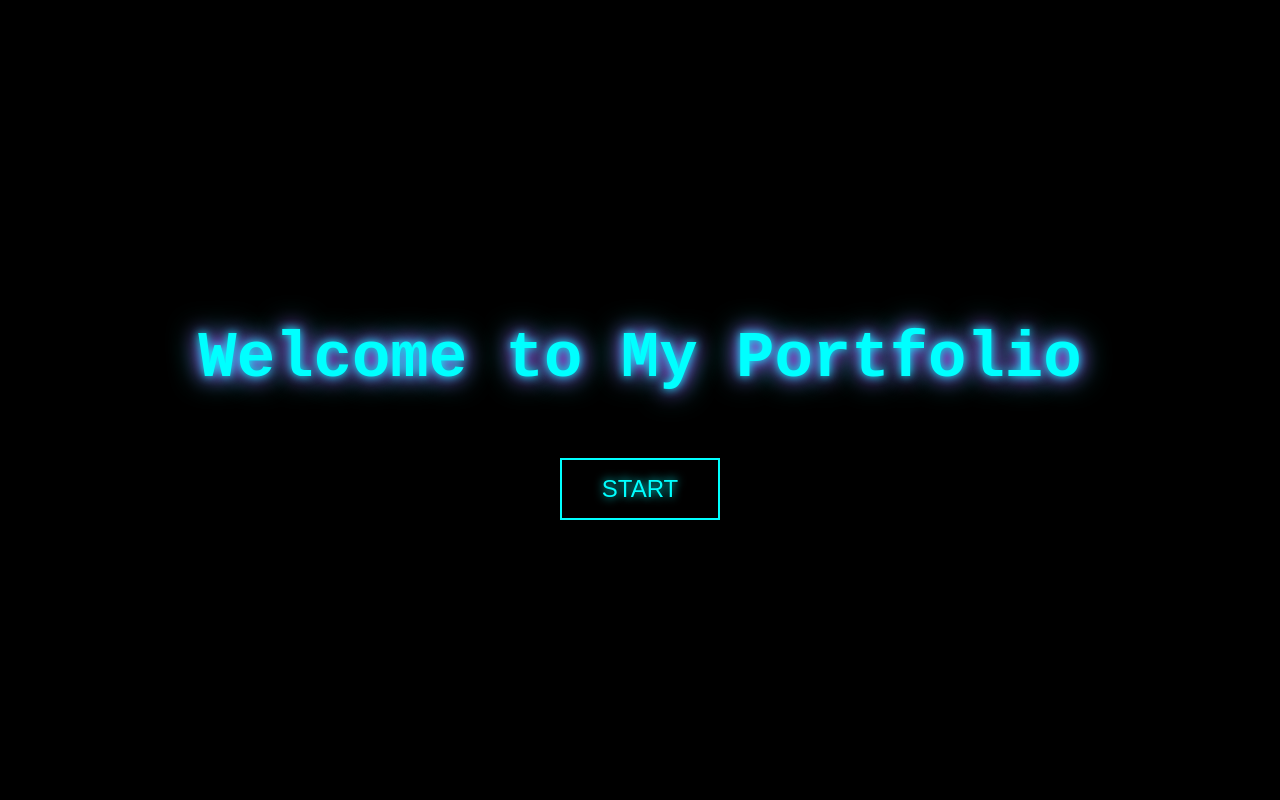
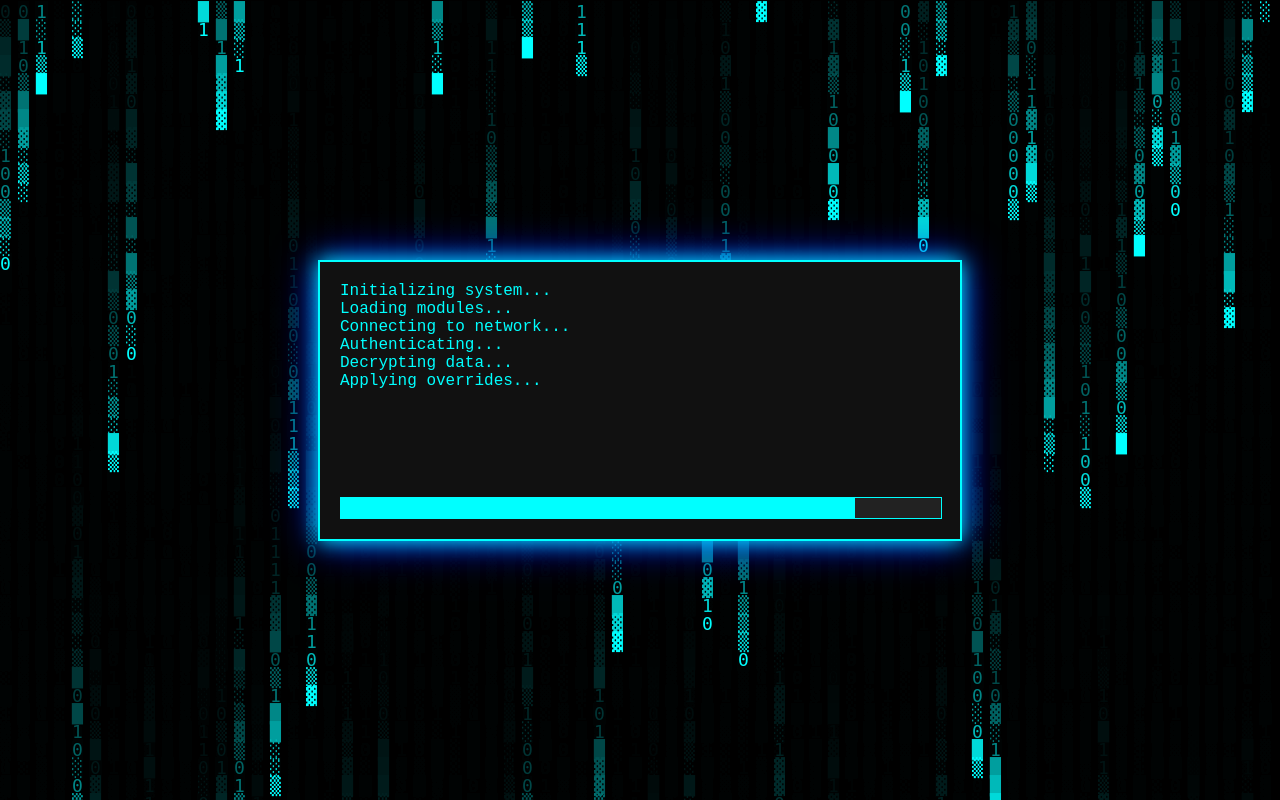
Before and after one commit to rence141/rence141_Myportfolio, a PHP site: page / in a window 1280 px wide. Run offline with PHP 8.4, Linux system fonts and the light colour scheme.

Commit message:
updated portfolio

```diff
--- a/index.php
+++ b/index.php
@@ -3,115 +3,223 @@
 <head>
 <meta charset="UTF-8">
 <meta name="viewport" content="width=device-width, initial-scale=1.0">
-  <title>Cyberpunk Landing Page</title>
+<title>Cyberpunk Loader</title>
 <style>
   body {
     margin: 0;
+    background: black;
+    color: #0ff; /* neon blue text */
+    font-family: 'Courier New', monospace;
+    overflow: hidden;
     height: 100vh;
     display: flex;
     justify-content: center;
     align-items: center;
-      background: black;
-      color: #0ff;
-      font-family: 'Courier New', monospace;
-      overflow: hidden;
   }
 
-    .landing-container {
-      text-align: center;
-      z-index: 2;
+  canvas {
+    position: absolute;
+    top: 0;
+    left: 0;
+    z-index: 1;
   }
 
-    h1 {
-      font-size: 4rem;
-      text-shadow: 0 0 10px #0ff, 0 0 20px #f0f, 0 0 30px #0ff;
+  .terminal {
+    position: relative;
+    z-index: 2;
+    width: 600px;
+    background: #111;
+    padding: 20px;
+    border: 2px solid #0ff;
+    box-shadow: 0 0 20px #0ff, 0 0 40px #00f;
   }
 
-    .start-btn {
-      margin-top: 20px;
-      padding: 15px 40px;
-      font-size: 1.5rem;
-      border: 2px solid #0ff;
-      background: transparent;
-      color: #0ff;
-      cursor: pointer;
-      text-shadow: 0 0 10px #0ff;
-      transition: all 0.3s ease;
+  .terminal-output {
+    height: 200px;
+    overflow-y: auto;
+    white-space: pre-wrap;
+    font-size: 1rem;
   }
 
-    .start-btn:hover {
-      background: #0ff;
-      color: black;
-      box-shadow: 0 0 20px #0ff;
+  .progress-bar {
+    width: 100%;
+    height: 20px;
+    background: #222;
+    border: 1px solid #0ff;
+    margin-top: 15px;
+    position: relative;
   }
 
-    /* Loading screen */
-    .loading-screen {
-      position: fixed;
-      top: 0;
-      left: 0;
-      width: 100%;
+  .progress {
+    width: 0%;
     height: 100%;
-      background: black;
-      display: flex;
-      justify-content: center;
-      align-items: center;
-      flex-direction: column;
-      z-index: 10;
-      opacity: 0;
-      pointer-events: none;
-      transition: opacity 0.5s ease;
+    background: #0ff;
+    animation: none;
   }
 
-    .loading-screen.active {
-      opacity: 1;
-      pointer-events: all;
+  #warningBox {
+    display: none;
+    position: absolute;
+    top: 40%;
+    left: 50%;
+    transform: translate(-50%, -50%);
+    background: darkred;
+    color: black;
+    font-size: 1.5rem;
+    padding: 25px 50px;
+    border: 2px solid red;
+    box-shadow: 0 0 30px red, 0 0 60px darkred;
+    text-align: center;
+    z-index: 3;
   }
 
-    .loader {
-      border: 5px solid #222;
-      border-top: 5px solid #0ff;
-      border-radius: 50%;
-      width: 80px;
-      height: 80px;
-      animation: spin 1s linear infinite;
-      box-shadow: 0 0 20px #0ff;
+  #portfolioBtn {
+    display: none;
+    margin-top: 20px;
+    padding: 12px 30px;
+    font-size: 1.2rem;
+    border: 2px solid red;
+    background: black;
+    color: red;
+    cursor: pointer;
   }
 
-    @keyframes spin {
-      0% { transform: rotate(0deg); }
-      100% { transform: rotate(360deg); }
-    }
-
-    .loading-text {
-      margin-top: 20px;
-      font-size: 1.5rem;
-      text-shadow: 0 0 10px #0ff;
+  #portfolioBtn:hover {
+    background: red;
+    color: black;
+    box-shadow: 0 0 20px red;
   }
 </style>
 </head>
 <body>
-  <div class="landing-container">
-    <h1>Welcome to My Portfolio</h1>
-    <button class="start-btn" onclick="startPortfolio()">START</button>
+
+<canvas id="fallingCode"></canvas>
+
+<div class="terminal">
+  <div class="terminal-output" id="terminalOutput"></div>
+  <div class="progress-bar">
+    <div class="progress" id="progress"></div>
+  </div>
 </div>
 
-  <!-- Loading Screen -->
-  <div class="loading-screen" id="loadingScreen">
-    <div class="loader"></div>
-    <div class="loading-text">Loading...</div>
+<div id="warningBox">
+  SYSTEM CRITICAL ERROR! PROCEED WITH CAUTION.
+  <br>
+  <button id="portfolioBtn" onclick="goPortfolio()">ENTER PORTFOLIO</button>
 </div>
 
 <script>
-    function startPortfolio() {
-      const loadingScreen = document.getElementById('loadingScreen');
-      loadingScreen.classList.add('active');
+// Falling code
+const canvas = document.getElementById("fallingCode");
+const ctx = canvas.getContext("2d");
+canvas.width = window.innerWidth;
+canvas.height = window.innerHeight;
 
-      // Simulate loading time then redirect
-      setTimeout(() => {
-        window.location.href = "portfolio.php"; // replace with your portfolio page
-      }, 3000); // 3 seconds loading
+const characters = "01░▒▓█";
+const fontSize = 18;
+const columns = Math.floor(canvas.width / fontSize);
+let drops = Array(columns).fill(1);
+
+let stopFalling = false;
+let normalColor = "#0ff";
+let errorColor = "red";
+
+function draw() {
+  ctx.fillStyle = "rgba(0,0,0,0.15)";
+  ctx.fillRect(0, 0, canvas.width, canvas.height);
+  ctx.fillStyle = stopFalling ? errorColor : normalColor;
+  ctx.font = fontSize + "px monospace";
+
+  for (let i = 0; i < drops.length; i++) {
+    const text = characters.charAt(Math.floor(Math.random() * characters.length));
+    ctx.fillText(text, i * fontSize, drops[i] * fontSize);
+
+    if (!stopFalling && drops[i] * fontSize > canvas.height && Math.random() > 0.975) {
+      drops[i] = 0;
     }
+    drops[i]++;
+  }
+}
+let fallingInterval = setInterval(draw, 50);
+
+// Terminal loading
+const terminalOutput = document.getElementById("terminalOutput");
+const progressBar = document.getElementById("progress");
+
+let terminalLines = [
+  "Initializing system...",
+  "Loading modules...",
+  "Connecting to network...",
+  "Authenticating...",
+  "Decrypting data...",
+  "Applying overrides...",
+  "Finalizing..."
+];
+
+let currentLine = 0;
+let progress = 0;
+
+function loadTerminal() {
+  if (currentLine < terminalLines.length) {
+    terminalOutput.textContent += terminalLines[currentLine] + "\n";
+    terminalOutput.scrollTop = terminalOutput.scrollHeight;
+    currentLine++;
+    progress += 100 / terminalLines.length;
+    progressBar.style.width = progress + "%";
+    setTimeout(loadTerminal, 1200);
+  } else {
+    triggerErrorImpact();
+  }
+}
+loadTerminal();
+
+// Error impact
+function triggerErrorImpact() {
+  stopFalling = true;
+  let flashes = 0;
+
+  const flashInterval = setInterval(() => {
+    // Flash background
+    document.body.style.background = flashes % 2 === 0 ? "red" : "black";
+
+    // Flicker terminal border
+    const terminal = document.querySelector('.terminal');
+    terminal.style.borderColor = flashes % 2 === 0 ? "darkred" : "#0ff";
+
+    // Flicker progress bar
+    const progressBarEl = document.querySelector('.progress');
+    progressBarEl.style.background = flashes % 2 === 0 ? "darkred" : "#0ff";
+
+    // Terminal shake effect
+    terminal.style.transform = `translate(${Math.random()*4-2}px, ${Math.random()*4-2}px)`;
+
+    // Falling code jitter
+    canvas.style.transform = `translateX(${Math.random()*2-1}px)`;
+
+    flashes++;
+    if (flashes > 6) {
+      clearInterval(flashInterval);
+      terminal.style.transform = `translate(0,0)`;
+      canvas.style.transform = `translateX(0)`;
+      showWarning();
+    }
+  }, 150);
+}
+
+function showWarning() {
+  const warningBox = document.getElementById("warningBox");
+  const portfolioBtn = document.getElementById("portfolioBtn");
+
+  warningBox.style.display = "block"; // Show the warning container
+  portfolioBtn.style.display = "inline-block"; // Show the button
+
+  portfolioBtn.addEventListener("click", goPortfolio);
+}
+
+function goPortfolio() {
+  window.location.href = "portfolio.php"; // Replace with your portfolio page
+}
+
 </script>
 </body>
 </html>
```
Lines whose indentation alone changed are shown as unchanged.
